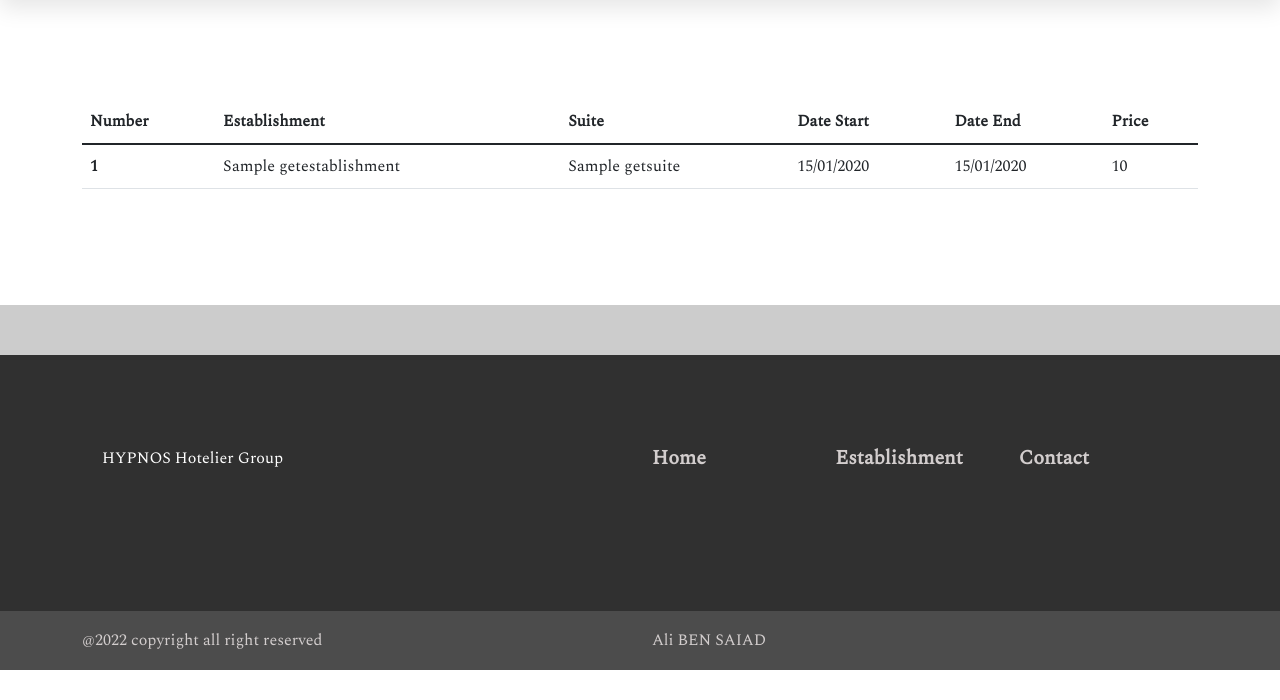
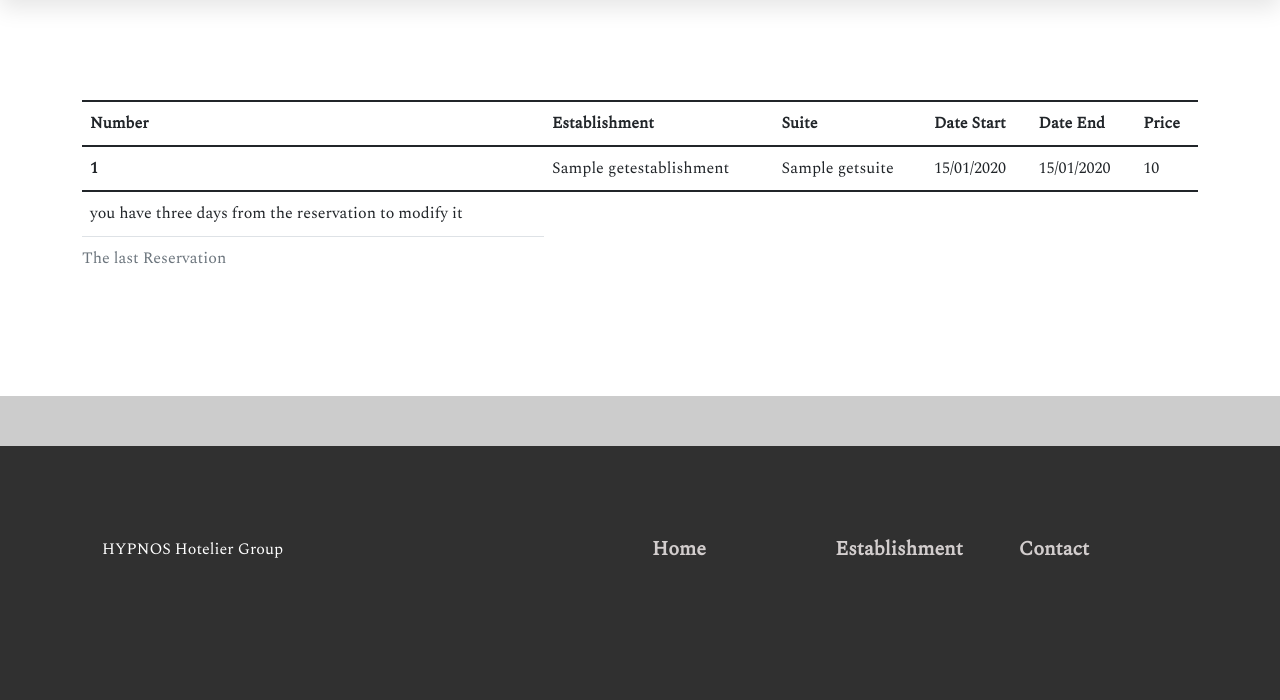
Before and after one commit to Abensai/Studi, a Symfony app: template templates/connect/history.html.twig in a window 1280 px wide. Shown: the part 76-776 px from the top of the page. Before the commit the page ends 746 px from the top, so only its background shows below. Run offline with Twig, Linux system fonts and the light colour scheme; the template is opened without the code that fills it: most values are stand-ins (such as "Sample title", 1, 10 or a date in 2020); style sheets or scripts are compiled from the project's sources; some libraries are stand-ins or nearby versions.

Commit message:
fix error sonarcloud

```diff
--- a/src/Controller/RegistrationController.php
+++ b/src/Controller/RegistrationController.php
@@ -2,8 +2,8 @@
 
 namespace App\Controller;
 
+use App\Entity\User;
 use App\Form\RegistrationFormType;
-use App\Entity\User;
 use App\Security\AppUserAuthenticator;
 use App\Security\EmailVerifier;
 use Doctrine\ORM\EntityManagerInterface;
@@ -85,10 +85,8 @@ class RegistrationController extends AbstractController
 
             return $this->redirectToRoute('app_register');
         }
+        $this->addFlash('success', 'Your email address has been verified.');
 
         return $this->redirectToRoute('app_infos');
-        $this->addFlash('success', 'Your email address has been verified.');
-
-        return $this->redirectToRoute('app_register');
     }
 }
--- a/templates/connect/history.html.twig
+++ b/templates/connect/history.html.twig
@@ -6,6 +6,7 @@
 <section>
     <div class="container">
         <table class="table">
+            <caption>The last Reservation</caption>
             <thead>
             <tr>
                 <th scope="col">Number</th>
@@ -29,6 +30,11 @@
             </tr>
             {% endfor %}
             </tbody>
+            <tfoot>
+            <tr>
+                <td>you have three days from the reservation to modify it</td>
+            </tr>
+            </tfoot>
         </table>
     </div>
 </section>
```
